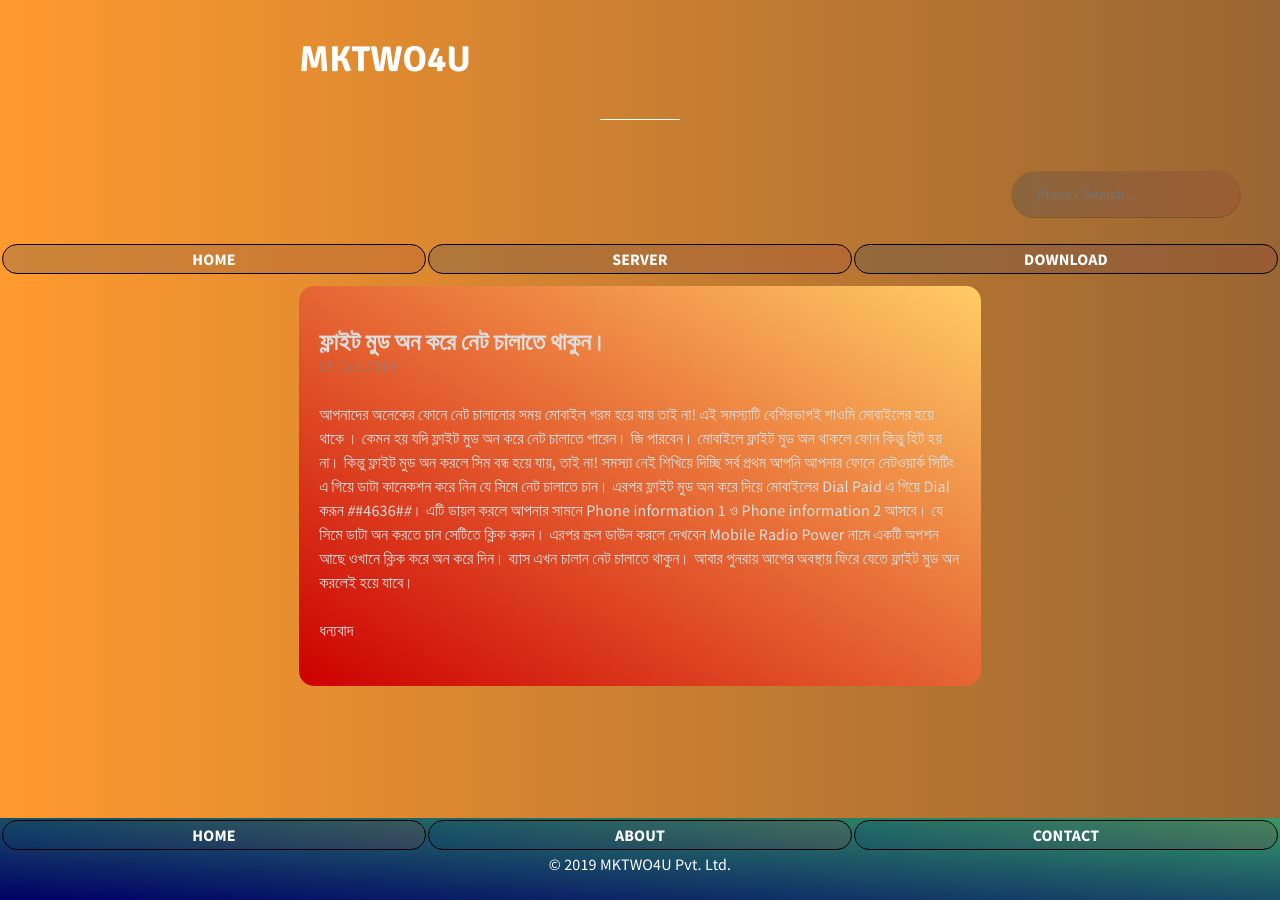
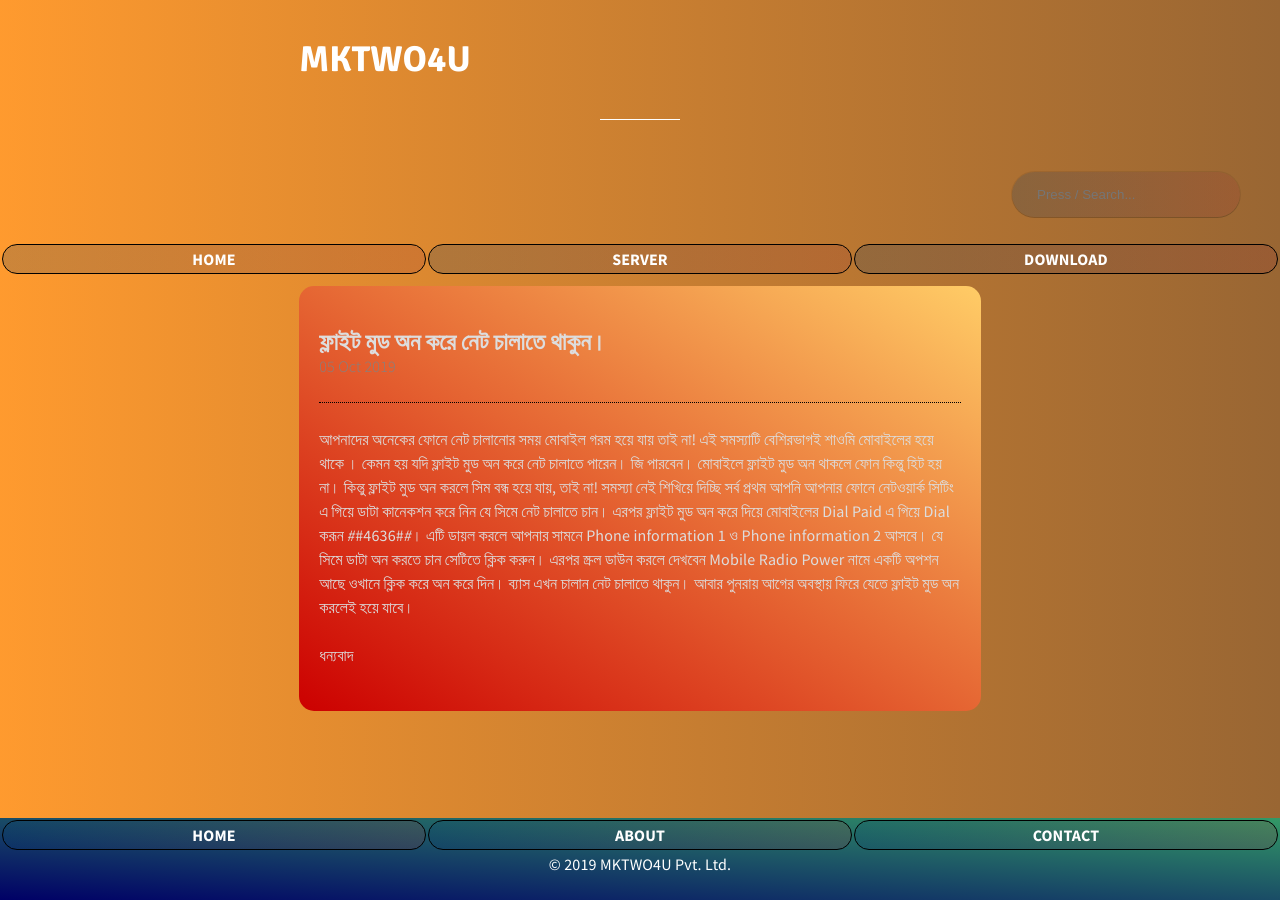
Before and after one commit to bdmilan/blog, a Jekyll site: the page built from _posts/2019-10-05-flight-mode2.md, in a window 1280 px wide. Built offline with Jekyll 4.4.1, drawn with Linux system fonts in a browser that asks for light colours; comment, search, counter and statistics services are not loaded.

Commit message:
Update post.html

```diff
--- a/_layouts/post.html
+++ b/_layouts/post.html
@@ -3,9 +3,9 @@ layout: default
 ---
 <div class="article">
 <article id="post-page">
-
+	<div style="border-bottom: 1px dotted black;">
 	<h2>{{ page.title }}</h2>
-	<time datetime="{{ page.date | date_to_xmlschema }}" class="by-line">{{ page.date | date_to_string }}</time>
+	<time datetime="{{ page.date | date_to_xmlschema }}" class="by-line">{{ page.date | date_to_string }}</time></div><br>
 
 	<div class="content">
 
```
